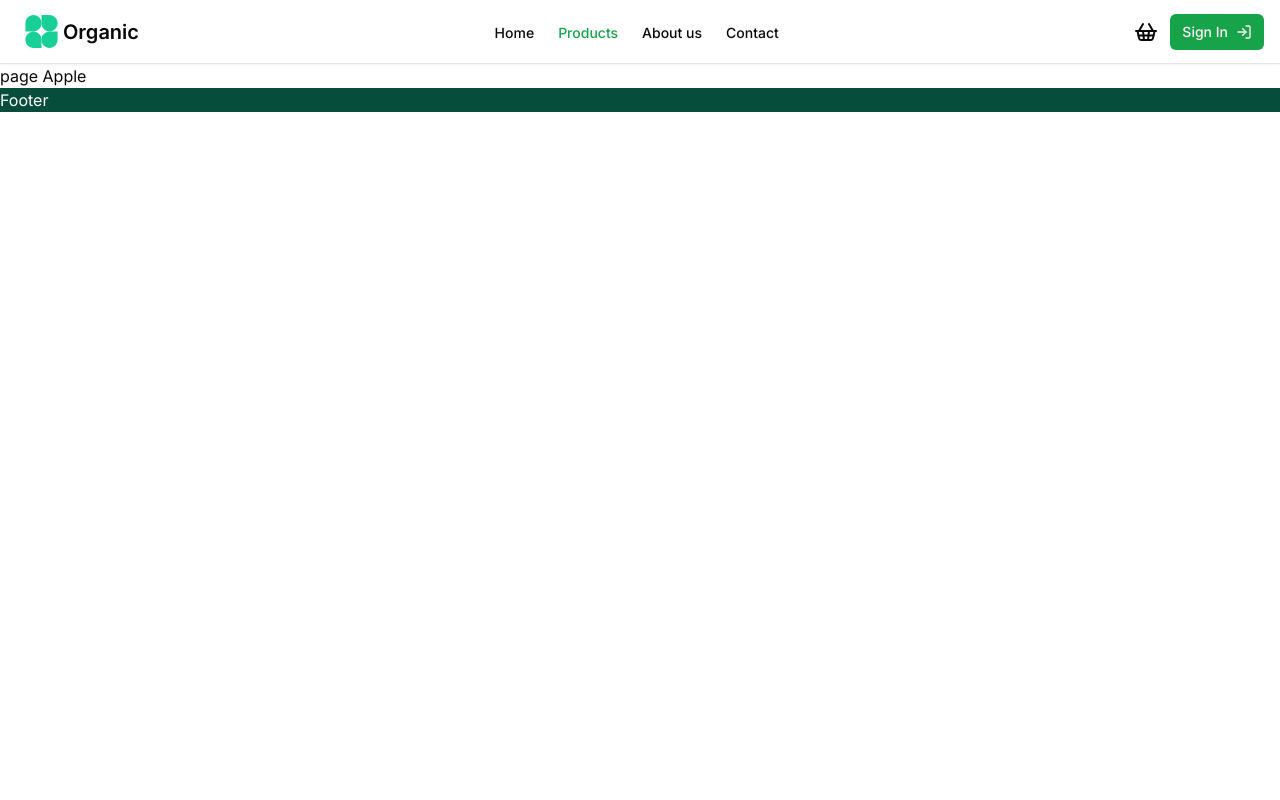
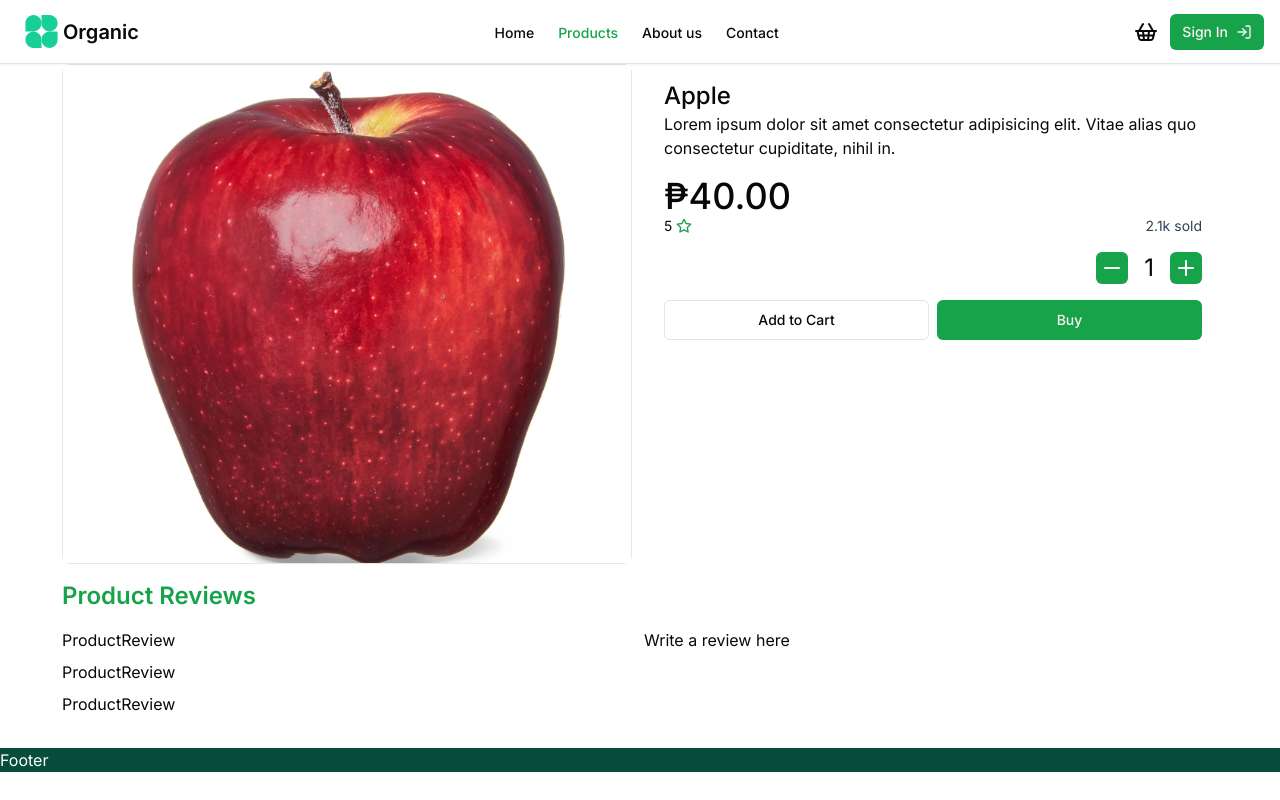
Before and after one commit to ClintJoey19/Organic, a Next.js app: page /products/Apple in a window 1280 px wide. Built offline with nearby package versions, Linux system fonts and the light colour scheme; no server answers.

Commit message:
product page done

```diff
--- a/src/app/(root)/products/[productId]/page.tsx
+++ b/src/app/(root)/products/[productId]/page.tsx
@@ -1,3 +1,9 @@
+import QuantityTracker from "@/components/global/QuantityTracker";
+import ProductReview from "@/components/product/ProductReview";
+import { Button } from "@/components/ui/button";
+import { formatPrice } from "@/lib/utils";
+import { Star } from "lucide-react";
+import Image from "next/image";
 import React from "react";
 
 interface ProductPageProps {
@@ -7,7 +13,47 @@ interface ProductPageProps {
 }
 
 const page = ({ params }: ProductPageProps) => {
-  return <div>page {params.productId}</div>;
+  return (
+    <section className="container">
+      <div className="grid grid-cols-1 md:grid-cols-2 gap-4 mb-4">
+        <div className="h-[500px] max-sm:h-[300px] relative p-4 border border-slate-200 rounded-lg">
+          <Image src={`/apple.webp`} alt="apple" fill objectFit="cover" />
+        </div>
+        <div className="p-4">
+          <h2 className="text-2xl font-medium">Apple</h2>
+          <p className="mb-4">
+            Lorem ipsum dolor sit amet consectetur adipisicing elit. Vitae alias
+            quo consectetur cupiditate, nihil in.
+          </p>
+          <span className="text-4xl font-medium">{formatPrice(40)}</span>
+          <div className="flex justify-between items-center">
+            <p className="flex items-center gap-x-1 text-sm">
+              5 <Star className="h-4 w-4 text-primary" />
+            </p>
+            <p className="text-slate-700 text-sm">2.1k sold</p>
+          </div>
+          <div className="flex justify-end mt-4">
+            <QuantityTracker size="md" />
+          </div>
+          <div className="grid grid-cols-1 sm:grid-cols-2 gap-2 mt-4">
+            <Button variant="outline">Add to Cart</Button>
+            <Button>Buy</Button>
+          </div>
+        </div>
+      </div>
+      <div>
+        <h2 className="page-title mb-4">Product Reviews</h2>
+        <div className="grid grid-cols-1 md:grid-cols-2 gap-2">
+          <div className="flex flex-col gap-y-2">
+            <ProductReview />
+            <ProductReview />
+            <ProductReview />
+          </div>
+          <div>Write a review here</div>
+        </div>
+      </div>
+    </section>
+  );
 };
 
 export default page;
--- a/src/components/global/Cart.tsx
+++ b/src/components/global/Cart.tsx
@@ -23,8 +23,8 @@ const Cart = () => {
           <SheetTitle>Shopping Cart</SheetTitle>
         </SheetHeader>
         <div className="flex flex-col justify-between gap-y-2 mt-2">
-          <div className="flex flex-col gap-y-2">
-            <CartItem />
+          <div className="flex flex-col gap-y-2 h-[570px] overflow-y-auto">
+            <CartItem id="123" productId="123" quantity={1} price={40} />
           </div>
           <div className="flex flex-col gap-y-2">
             <div className="flex justify-between items-center">
--- a/src/components/global/CartItem.tsx
+++ b/src/components/global/CartItem.tsx
@@ -1,12 +1,17 @@
-import React from "react";
 import { Checkbox } from "../ui/checkbox";
 import Image from "next/image";
-import { Button } from "../ui/button";
 import { Trash } from "lucide-react";
 import QuantityTracker from "./QuantityTracker";
 import { formatPrice } from "@/lib/utils";
 
-const CartItem = () => {
+interface CartItemProps {
+  id: string;
+  productId: string;
+  quantity: number;
+  price: number;
+}
+
+const CartItem = ({ id, productId, quantity, price }: CartItemProps) => {
   return (
     <div className="flex flex-col justify-between border border-slate-200 p-2 rounded-md hover:shadow-md transition cursor-pointer relative">
       <div className="flex gap-x-2 items-center">
@@ -16,7 +21,7 @@ const CartItem = () => {
       </div>
       <div className="flex justify-end gap-x-2">
         <span>{formatPrice(40)}</span>
-        <QuantityTracker />
+        <QuantityTracker size="sm" />
       </div>
       <Trash className="h-6 w-6 bg-destructive text-white rounded-md p-1 absolute top-1 right-1" />
     </div>
--- a/src/components/global/Product.tsx
+++ b/src/components/global/Product.tsx
@@ -49,8 +49,8 @@ const Product = ({
           </p>
         </div>
         <div className="flex flex-col gap-2">
-          <Button>Add to Cart</Button>
-          <Button variant="outline" asChild>
+          <Button variant="outline">Add to Cart</Button>
+          <Button asChild>
             <Link href={`/checkout?productId='${id}'`}>Buy</Link>
           </Button>
         </div>
--- a/src/components/global/QuantityTracker.tsx
+++ b/src/components/global/QuantityTracker.tsx
@@ -1,12 +1,27 @@
 import { Minus, Plus } from "lucide-react";
 import React from "react";
 
-const QuantityTracker = () => {
+type Size = "sm" | "md";
+
+const QuantityTracker = ({ size }: { size: Size }) => {
+  const iconSize = {
+    sm: "h-5 w-5",
+    md: "h-8 w-8",
+  };
+
+  const fontSize = {
+    sm: "text-md",
+    md: "text-2xl",
+  };
   return (
-    <div className="flex gap-x-2 items-center">
-      <Minus className="h-5 w-5 text-white bg-primary rounded-md p-1" />
-      <span>1</span>
-      <Plus className="h-5 w-5 text-white bg-primary rounded-md p-1" />
+    <div className="flex gap-x-4 items-center">
+      <Minus
+        className={`${iconSize[size]} text-white bg-primary rounded-md p-1 cursor-pointer`}
+      />
+      <span className={`${fontSize[size]}`}>1</span>
+      <Plus
+        className={`${iconSize[size]} text-white bg-primary rounded-md p-1 cursor-pointer`}
+      />
     </div>
   );
 };
--- /dev/null
+++ b/src/components/product/ProductReview.tsx
@@ -0,0 +1,7 @@
+import React from "react";
+
+const ProductReview = () => {
+  return <div>ProductReview</div>;
+};
+
+export default ProductReview;
```
